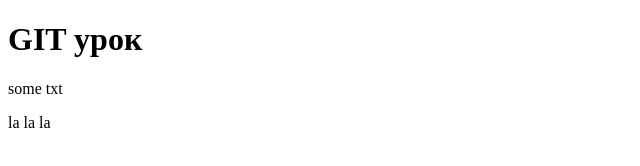
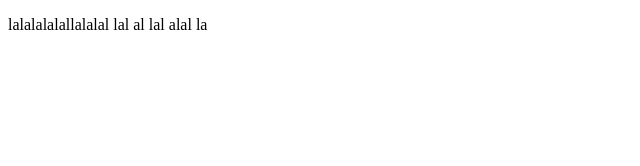
Before and after one commit to ideya/site, a plain HTML site: page index.html in a window 1280 px wide. Shown: the whole page, without its empty margins (0-640 px from the left). Drawn offline with Linux system fonts and the light colour scheme.

Commit message:
third commit

```diff
--- a/index.html
+++ b/index.html
@@ -6,8 +6,6 @@
 		<link rel="stylesheet" href="css/style.css"
 	</head>
 	<body>
-		<h1>GIT урок</h1>
-		<p>some txt</p>
-		<p>la la la</p>
+		<p>lalalalalallalalal lal al lal alal la</p>
 	</body>
 </html>
```
